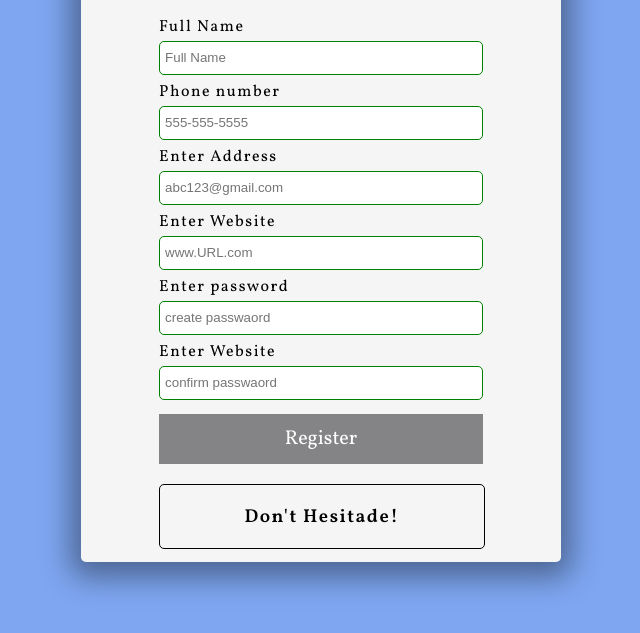
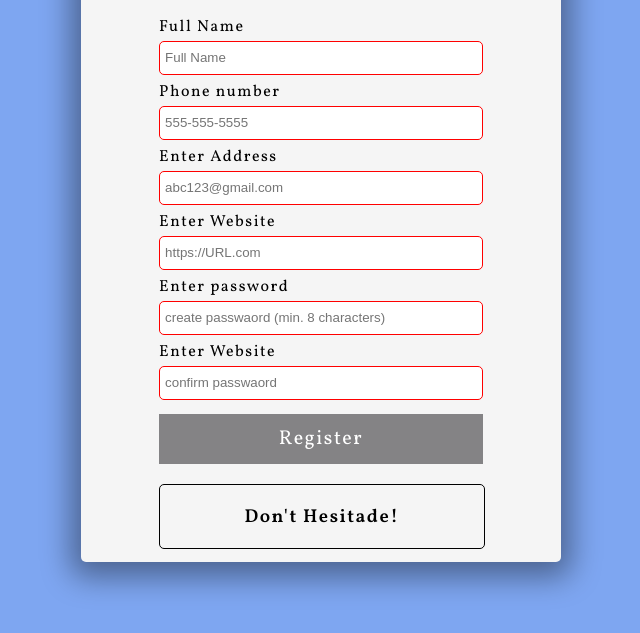
Before and after one commit to ANKITA-web34/From-Validator, a plain HTML site: page index.html in a window 1280 px wide. Shown: the part 153-786 px from the top of the page, without its empty margins (319-959 px from the left). Drawn offline with Linux system fonts and the light colour scheme.

Commit message:
html validation

```diff
--- a/index.html
+++ b/index.html
@@ -18,40 +18,37 @@
       <form id="form">
         <div class="form-group">
           <label for="name">Full Name</label>
-          <input type="text" id="name" placeholder="Full Name" />
+          <input type="text" id="name" placeholder="Full Name"
+            required minlength="3" maxlength="100"/>
         </div>
         <!--Phone number-->
         <div class="form-group">
           <label for="phone">Phone number</label>
-          <input type="tel" id="phone" placeholder="555-555-5555" />
+          <input type="tel" id="phone" placeholder="555-555-5555"
+            required pattern="[0-9]{3}-[0-9]{3}-[0-9]{4}"/>
         </div>
         <!--Eamil-->
         <div class="form-group">
           <label for="email">Enter Address</label>
-          <input type="email" id="email" placeholder="abc123@gmail.com" />
+          <input type="email" id="email" placeholder="abc123@gmail.com" required/>
         </div>
         <!--Website Url-->
         <div class="form-group">
           <label for="Website">Enter Website</label>
-          <input type="url" id="Website" placeholder="www.URL.com" />
+          <input type="url" id="Website" placeholder="https://URL.com" required/>
         </div>
         <!--password-->
         <div class="form-group">
           <label for="password1">Enter password</label>
-          <input
-            type="password"
-            id="password1"
-            placeholder="create passwaord"
-          />
+          <input type="password" id="password1" placeholder="create passwaord (min. 8 characters)"
+            required pattern="^(?=.*\d)(?=.*[a-z])(?=.*[A-Z])(?=.*[a-zA-Z]).{8,}$"
+            title="please include at least 1 uppercase character, 1 lowercase ,1 number"/>
         </div>
         <!--confirm password-->
         <div class="form-group">
           <label for="password2">Enter Website</label>
-          <input
-            type="password"
-            id="password2"
-            placeholder="confirm passwaord"
-          />
+          <input type="password" id="password2" placeholder="confirm passwaord"
+            required pattern="^(?=.*\d)(?=.*[a-z])(?=.*[A-Z])(?=.*[a-zA-Z]).{8,}$"/>
         </div>
         <button type="submit">Register</button>
         <div class="message-container">
--- a/style.css
+++ b/style.css
@@ -68,7 +68,7 @@ button {
   font-family: Vollkorn, 'sans-serif';
   font-size: 20px;
   margin-top: 5px;
-  /* letter-spacing: 2px; */
+  letter-spacing: 1.5px;
   /* border-radius: 5px; */
 }
 
@@ -90,7 +90,3 @@ button:focus{
   display: flex;
   justify-content: center;
 }
-/*
-#message {
-  padding: 10px;
-} */
```
